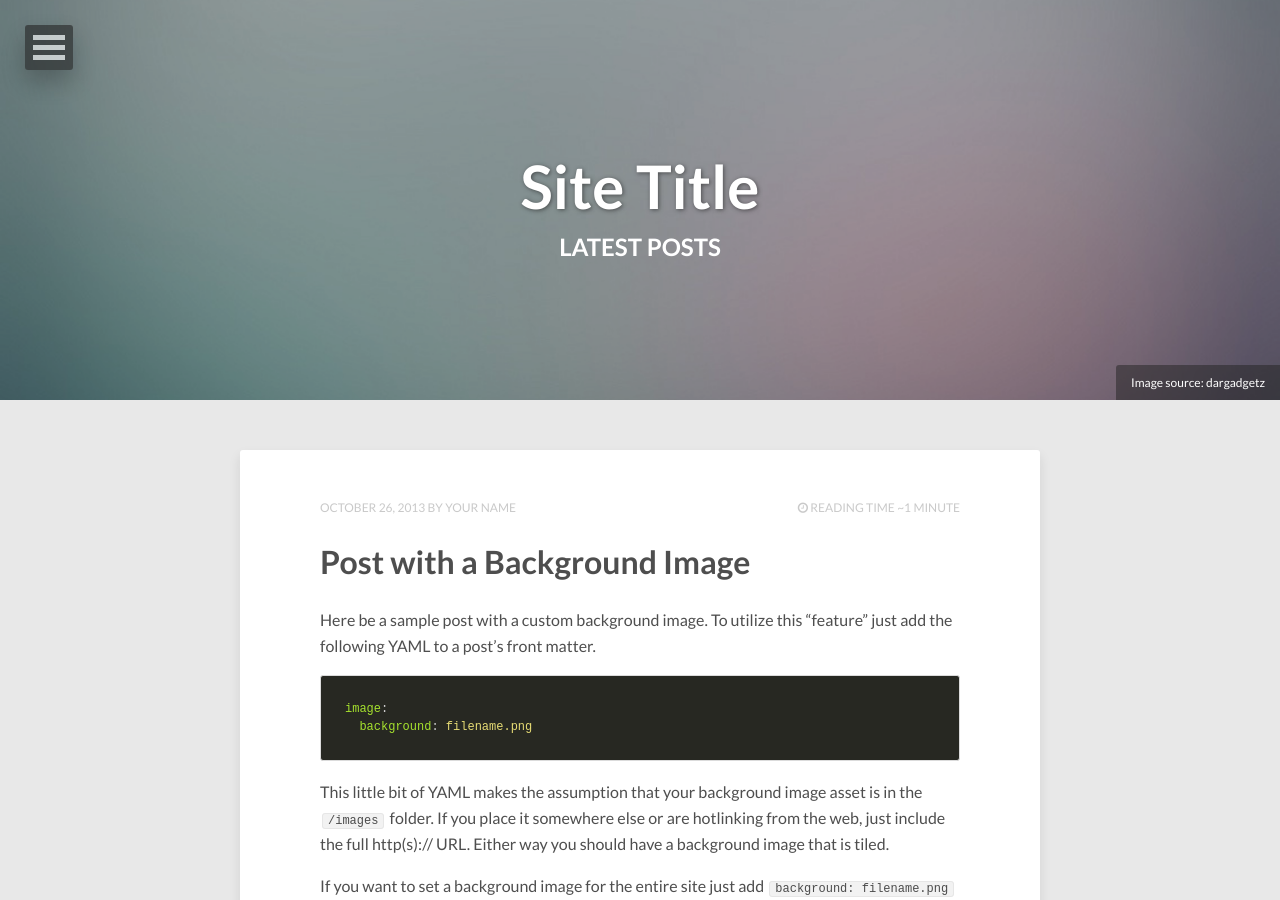
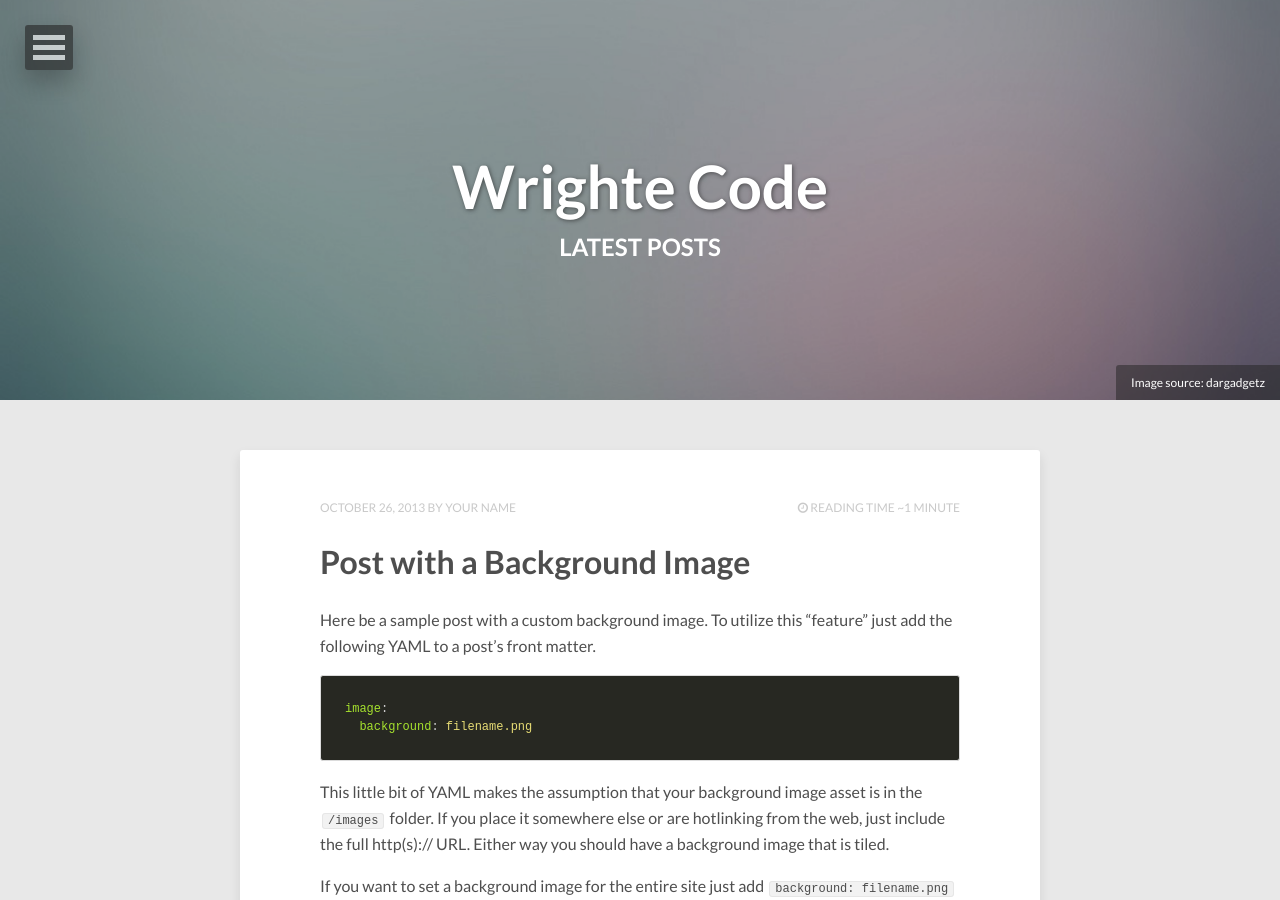
Before and after one commit to SnistAheads/writecode, a Jekyll site: the page built from index.html, in a window 1280 px wide and 900 px high. Built offline with Jekyll 4.4.1, drawn with Linux system fonts in a browser that asks for light colours; nearby versions of some CDN libraries; the list of posts is cut into pages by our own code.

Commit message:
Update _config.yml

```diff
--- a/_config.yml
+++ b/_config.yml
@@ -1,11 +1,11 @@
-title:            Site Title
-description:      Describe your website here.
+title:            Wrighte Code
+description:      Learb and practice the right code here.
 disqus_shortname:
 reading_time:     true
 words_per_minute: 200
 # Your site's domain goes here (eg: https://mmistakes.github.io, http://yourdomain.com, etc)
 # When testing locally leave blank or use http://localhost:4000
-url:
+url: https://snistaheads.github.io/writecode/
 
 # Owner/author information
 owner:
```
